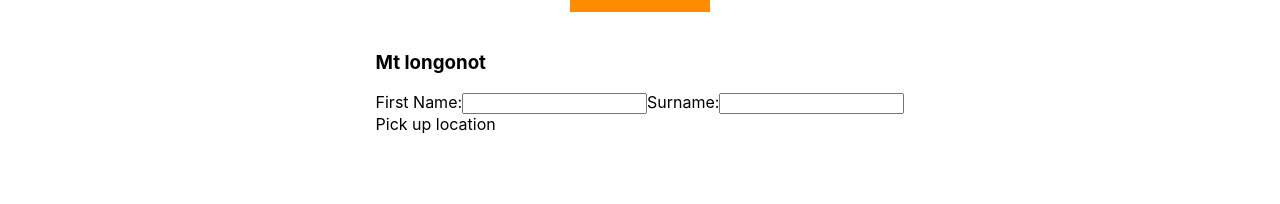
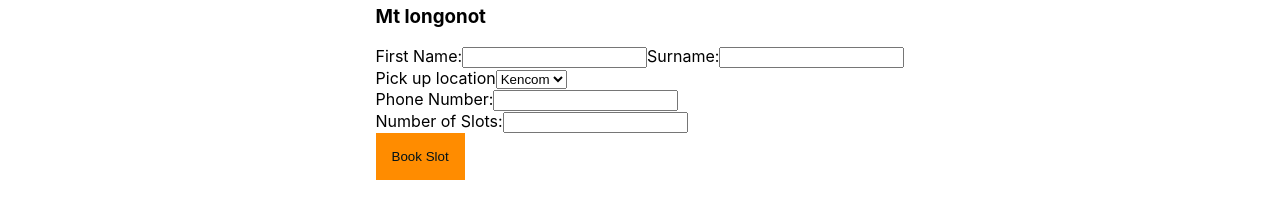
Before and after one commit to devblackie/B-Outdoor, a React (Create React App) app: page / in a window 1280 px wide. Shown: the part 593-797 px from the top of the page. Built offline with nearby package versions, Linux system fonts and the light colour scheme.

Commit message:
Finished defining the form in book component

```diff
--- a/src/components/Book.js
+++ b/src/components/Book.js
@@ -19,6 +19,22 @@ export default function Book() {
                 </div>
                 <div className="form-input">
                     <label>Pick up location</label>
+                    <select className="pul" required>
+                        <option>Kencom</option>
+                        <option>ABC</option>
+                        <option>Thika</option>
+                    </select>
+                </div>
+                <div className="form-input">
+                    <label>Phone Number:</label>
+                    <input type="tel" name="WhatsApp Number" required/>
+                </div>
+                <div className="form-input">
+                    <label>Number of Slots:</label>
+                    <input type="number" name="Number of Slots" min="1" required/>
+                </div>
+                <div className="form-input">
+                    <button className="btn" type="submit" name="Book slots">Book Slot</button>
                 </div>
             </form>
 
```
